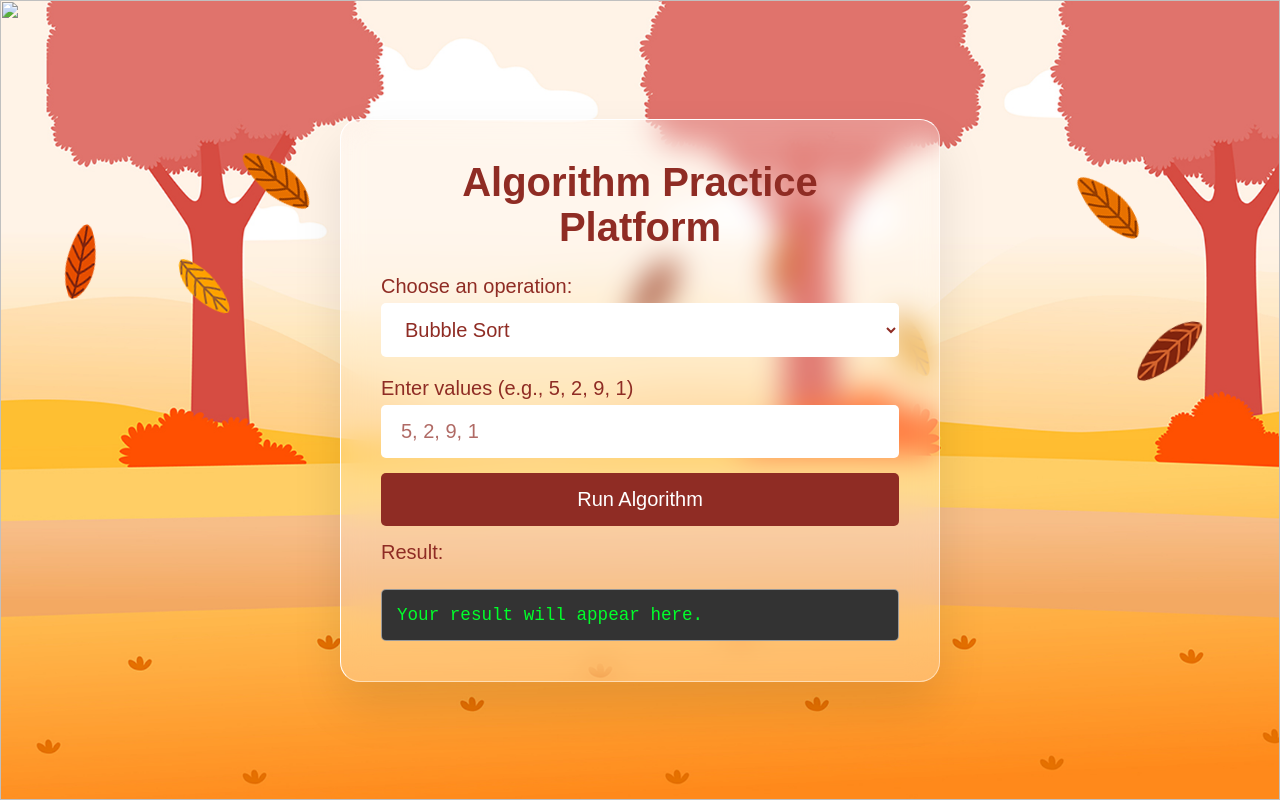
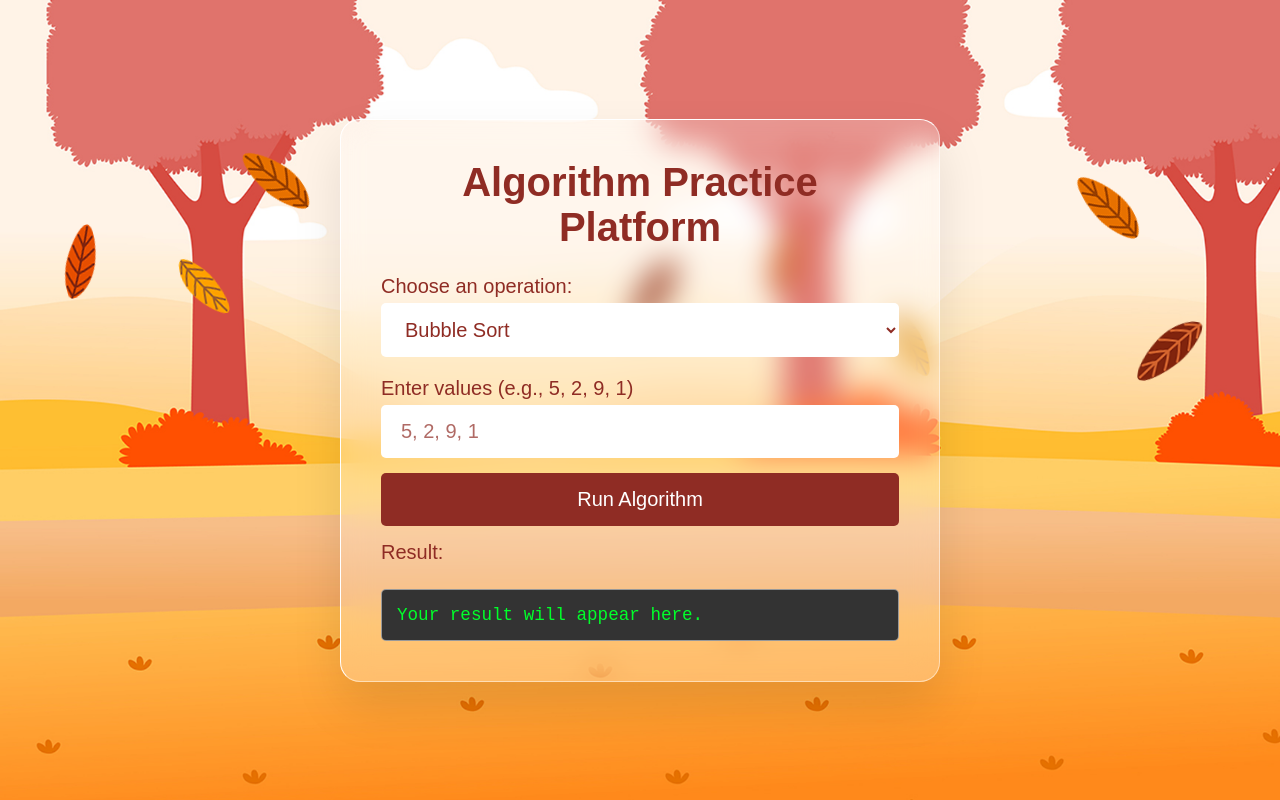
Before and after one commit to ikramalishba991-debug/DATA-STRUCTURE, a plain HTML site: page index.html in a window 1280 px wide. Drawn offline with Linux system fonts and the light colour scheme.

Commit message:
Fix HTML encoding issues in index.html

```diff
--- a/index.html
+++ b/index.html
@@ -21,7 +21,6 @@
             </div>
             <img src="bg.jpg" class="bg" />
             <img src="girl.png" class="girl" />
-            <img src="trees.png" class="trees" />
 
             <div class="login">
                 <h2>Algorithm Practice Platform</h2>
@@ -72,4 +71,5 @@
 
         <script src="script.js"></script>
     </body>
+
 </html>
```
